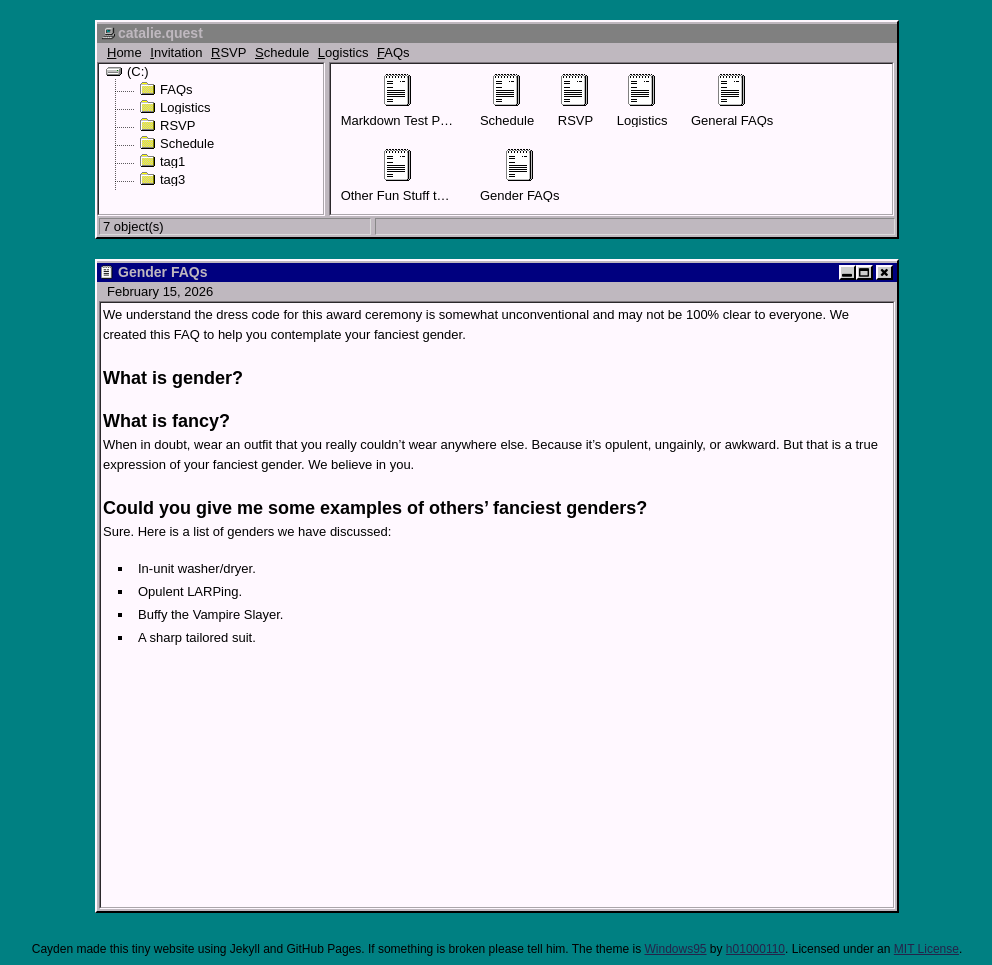
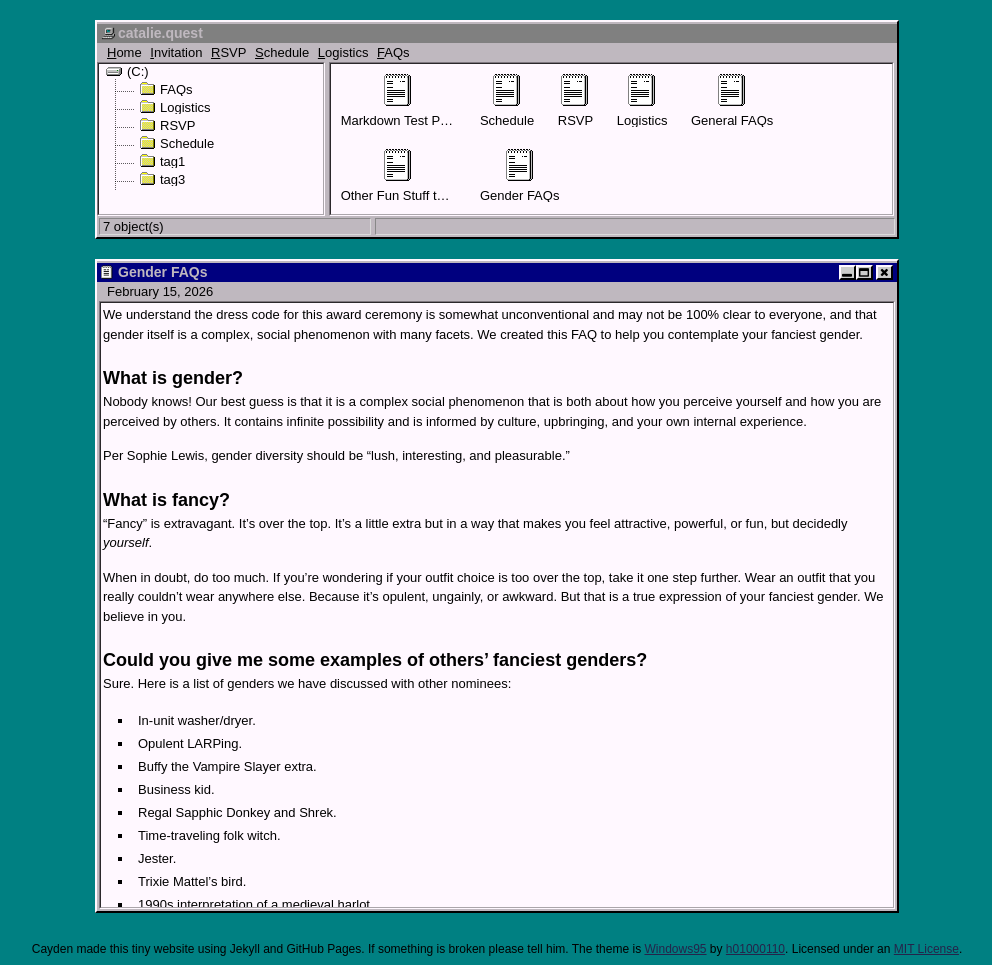
Before and after one commit to catachresis/catalie, a Jekyll site: the page built from _posts/2026-02-15-gender.md, in a window 1280 px wide. Shown: the whole page, without its empty margins (143-1135 px from the left). Built offline with Jekyll 4.4.1, drawn with Linux system fonts in a browser that asks for light colours.

Commit message:
Revise gender FAQ with expanded definitions and examples
Expanded on the complexities of gender and provided a more detailed description of what 'fancy' means. Updated examples of fanciest genders discussed with nominees.

```diff
--- a/_posts/2026-02-15-gender.md
+++ b/_posts/2026-02-15-gender.md
@@ -4,19 +4,30 @@ title: "Gender FAQs"
 tags: FAQs
 ---
 
-We understand the dress code for this award ceremony is somewhat unconventional and may not be 100% clear to everyone. We created this FAQ to help you contemplate your fanciest gender.
+We understand the dress code for this award ceremony is somewhat unconventional and may not be 100% clear to everyone, and that gender itself is a complex, social phenomenon with many facets. We created this FAQ to help you contemplate your fanciest gender.
 
 ## What is gender?
 
+Nobody knows! Our best guess is that it is a complex social phenomenon that is both about how you perceive yourself and how you are perceived by others. It contains infinite possibility and is informed by culture, upbringing, and your own internal experience.
+
+Per Sophie Lewis, gender diversity should be "lush, interesting, and pleasurable."
+
 ## What is fancy?
 
-When in doubt, wear an outfit that you really couldn't wear anywhere else. Because it's opulent, ungainly, or awkward. But that is a true expression of your fanciest gender. We believe in you.
+"Fancy" is extravagant. It's over the top. It's a little extra but in a way that makes you feel attractive, powerful, or fun, but decidedly _yourself_.
+
+When in doubt, do too much. If you're wondering if your outfit choice is too over the top, take it one step further. Wear an outfit that you really couldn't wear anywhere else. Because it's opulent, ungainly, or awkward. But that is a true expression of your fanciest gender. We believe in you.
 
 ## Could you give me some examples of others' fanciest genders?
 
-Sure. Here is a list of genders we have discussed:
+Sure. Here is a list of genders we have discussed with other nominees:
 
 - In-unit washer/dryer.
 - Opulent LARPing.
-- Buffy the Vampire Slayer.
-- A sharp tailored suit.
+- Buffy the Vampire Slayer extra.
+- Business kid.
+- Regal Sapphic Donkey and Shrek.
+- Time-traveling folk witch.
+- Jester.
+- Trixie Mattel's bird.
+- 1990s interpretation of a medieval harlot.
```
